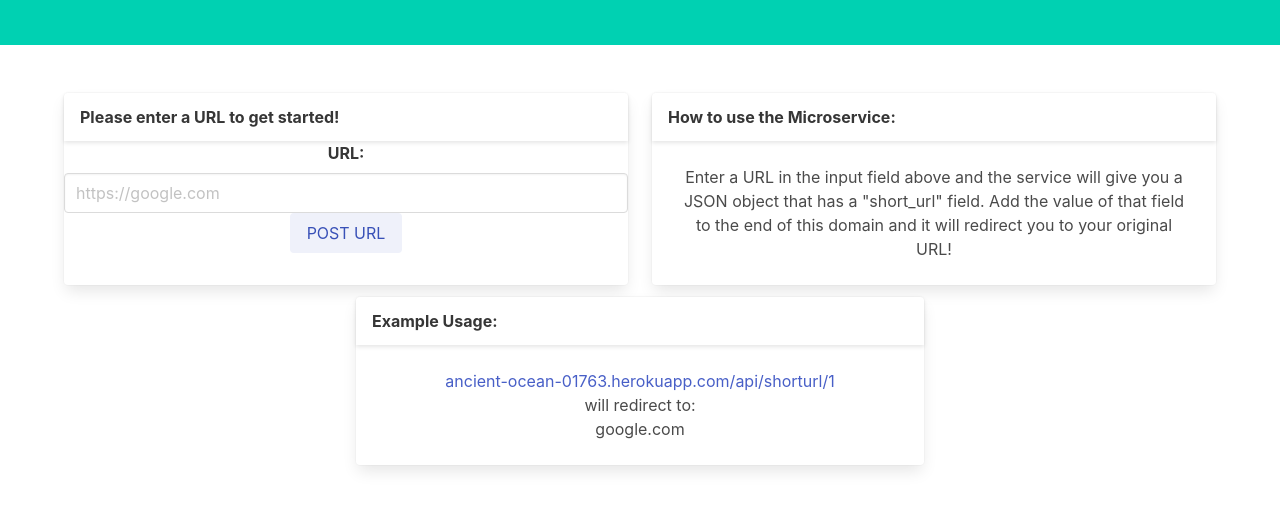
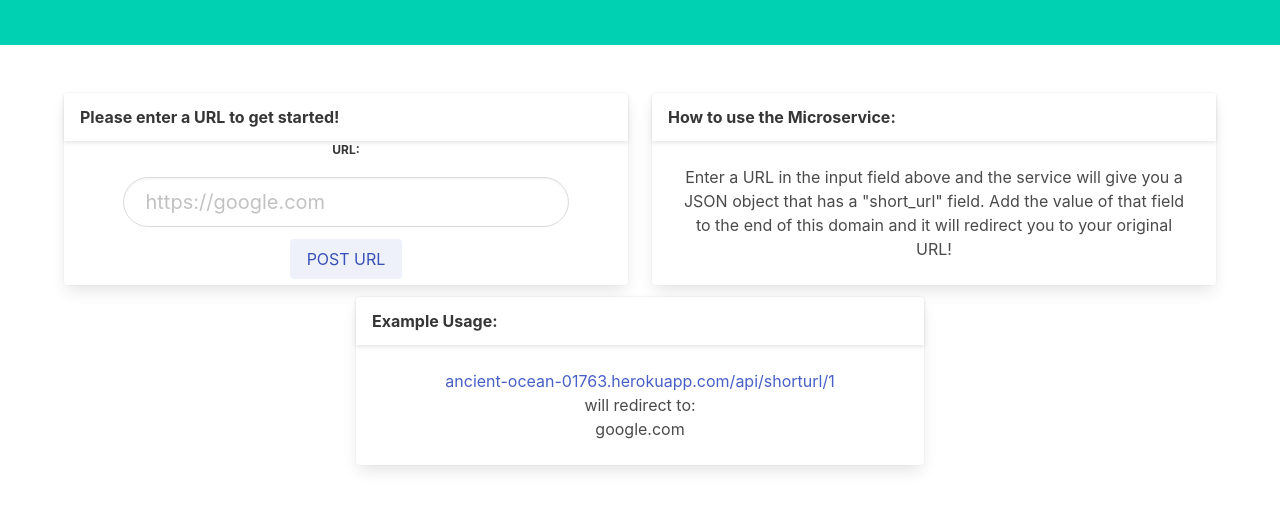
Before and after one commit to aaabdelgany/URL-Shortener, a website: page views/index.html in a window 1280 px wide. Shown: the part 116-626 px from the top of the page. Drawn offline with nearby package versions, Linux system fonts and the light colour scheme.

Commit message:
more styling

```diff
--- a/public/style.css
+++ b/public/style.css
@@ -6,5 +6,7 @@
 }
 
 .button {
-  margin-top: auto;
+  margin-bottom: 1%;
 }
+.input {
+}
--- a/views/index.html
+++ b/views/index.html
@@ -37,7 +37,7 @@
     </section>
     <main>
       <section class="section is-small">
-        <div class="container is-offset-2 has-text-centered">
+        <div class="container is-offset-3 has-text-centered">
           <div class="columns">
             <div class="column is-6">
               <div class="card">
@@ -48,14 +48,17 @@
                 </header>
                 <form action="api/shorturl" method="POST">
                   <fieldset>
-                    <label class="label" for="url_input">URL:</label>
+                    <label class="label is-small" for="url_input">URL:</label>
+                    <div class="column is-10 is-offset-1">
                       <input
-                      class="input"
+                        class="input is-rounded is-medium"
                         id="url_input"
                         type="text"
                         name="url"
                         placeholder="https://google.com"
                       />
+                    </div>
+
                     <button
                       class="button is-link is-light"
                       type="submit"
@@ -82,7 +85,7 @@
             </div>
           </div>
         </div>
-        <div class="column is-offset-3 is-6 has-text-centered">
+        <div class="column is-6 is-offset-3 has-text-centered">
           <div class="card">
             <header class="card-header">
               <p class="card-header-title">Example Usage:</p>
```
Lines whose indentation alone changed are shown as unchanged.
